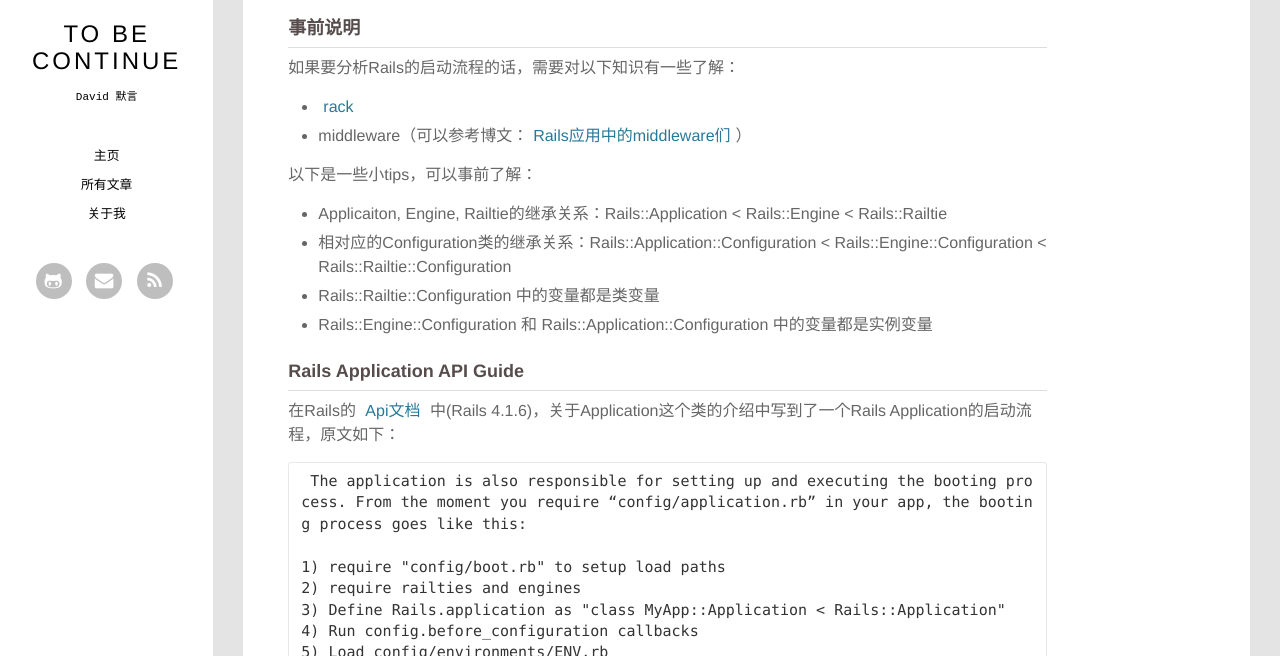
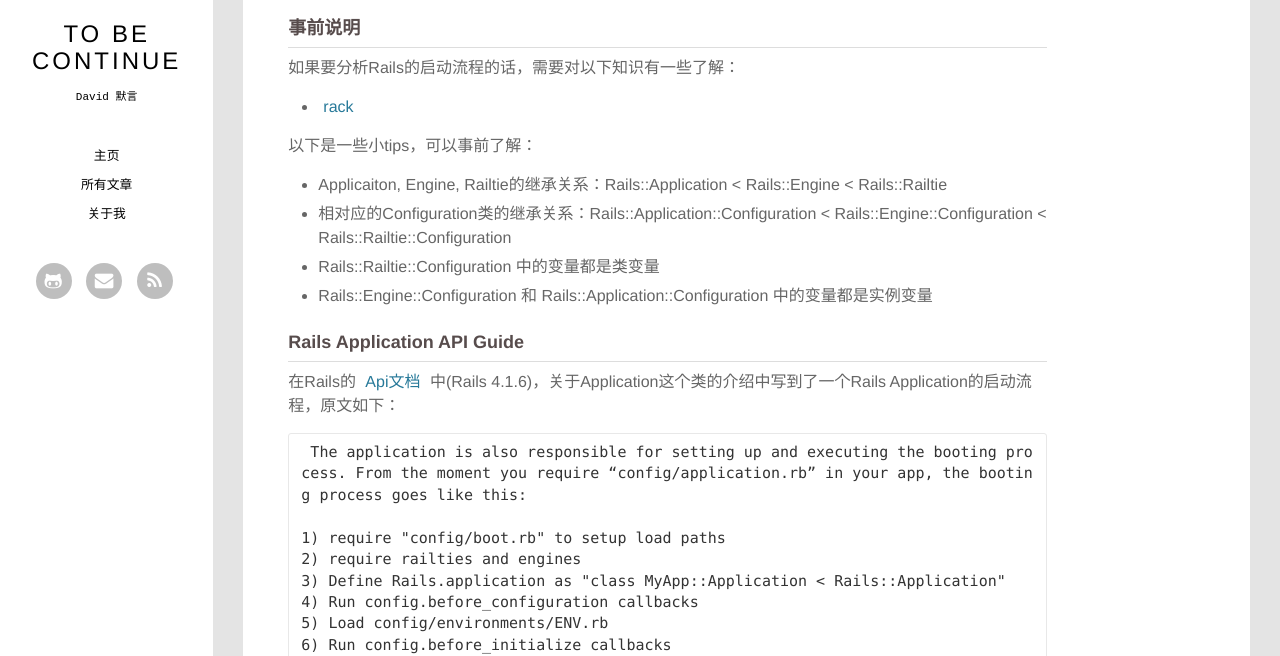
Before and after one commit to MakeItEasy/makeiteasy.github.com, a Jekyll site: the page built from _posts/2014-10-18-rails-application-booting-process.markdown, in a window 1280 px wide and 900 px high, cut to the strip 244-900 px from the top of the window. Built offline with Jekyll 4.4.1, drawn with Linux system fonts in a browser that asks for light colours; Markdown is read by kramdown in place of the engine named in the settings; comment, search, counter and statistics services are not loaded.

```diff
--- a/_posts/2014-10-18-rails-application-booting-process.markdown
+++ b/_posts/2014-10-18-rails-application-booting-process.markdown
@@ -16,7 +16,6 @@
 如果要分析Rails的启动流程的话，需要对以下知识有一些了解：
 
 * [rack](https://github.com/rack/rack)
-* middleware（可以参考博文：[Rails应用中的middleware们]({% post_url 2014-10-19-middleware-in-rails-application %})）
 
 以下是一些小tips，可以事前了解：
 
```
Also changed, not shown: 1 other file.
